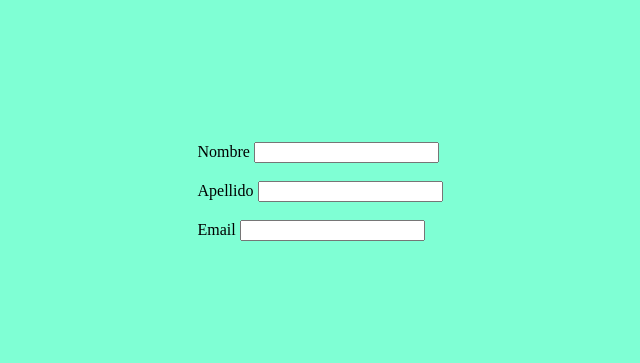
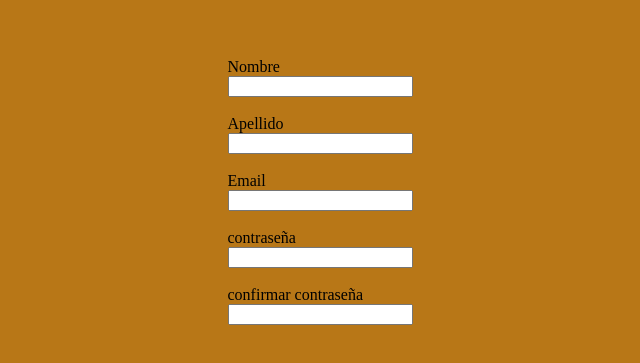
Before and after one commit to jiralde/RepoProyectos_2024, a plain HTML site: page PAGINA_PROYECTOS/Logeo y Registro/registro.html in a window 1280 px wide. Shown: the part 209-572 px from the top of the page, without its empty margins (320-960 px from the left). Drawn offline with Linux system fonts and the light colour scheme.

Commit message:
gfd
gfdlñgd

```diff
--- a/PAGINA_PROYECTOS/Logeo y Registro/login_y_registro.css
+++ b/PAGINA_PROYECTOS/Logeo y Registro/login_y_registro.css
@@ -1,5 +1,5 @@
 body {
-    background-color: aquamarine;
+    background-color: rgb(184, 119, 23);
     display: flex;
     align-items: center;
     justify-content: center;
--- a/PAGINA_PROYECTOS/Logeo y Registro/registro.html
+++ b/PAGINA_PROYECTOS/Logeo y Registro/registro.html
@@ -10,15 +10,28 @@
     <div >
         <form  action="/formulario" method="post">
             <label class="ubi" for="nombre">Nombre</label>
+            <br>
             <input  class="largo,ubi" name="nombre" type="text">
             <br>
             <br>
             <label class="ubi" for="apellido">Apellido</label>
+            <br>
             <input class="largo,ubi" name="apellido" type="text">
             <br>
             <br>
             <label class="ubi" for="email">Email</label>
+            <br>
             <input class="largo,ubi" name="email" type="email">
+            <br>
+            <br>
+            <label class="ubi" for="password">contraseña</label>
+            <br>
+            <input class="largo,ubi" name="password" type="password">
+            <br>
+            <br>
+            <label class="ubi" for="password">confirmar contraseña</label>
+            <br>
+            <input class="largo,ubi" name="confirmar contraseña" type="password">
         </form>
     </div>
 </body>
```
